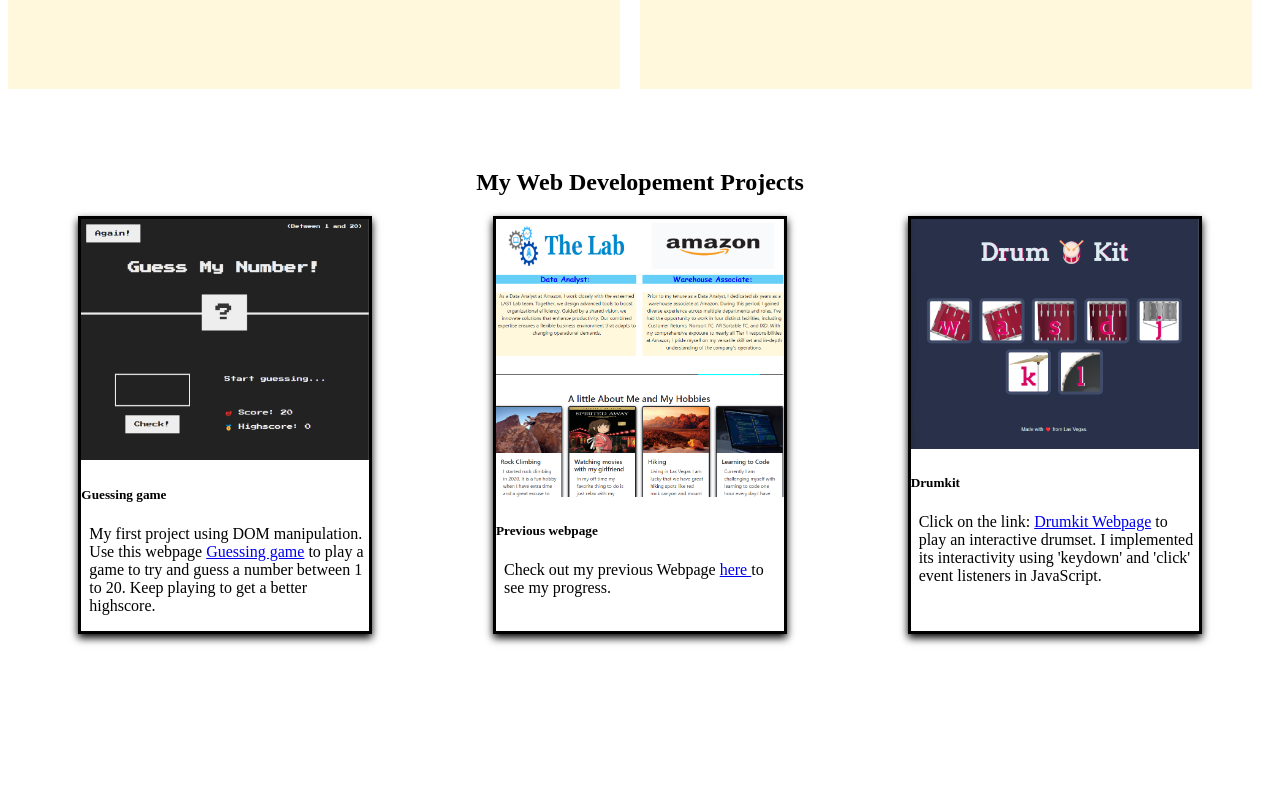
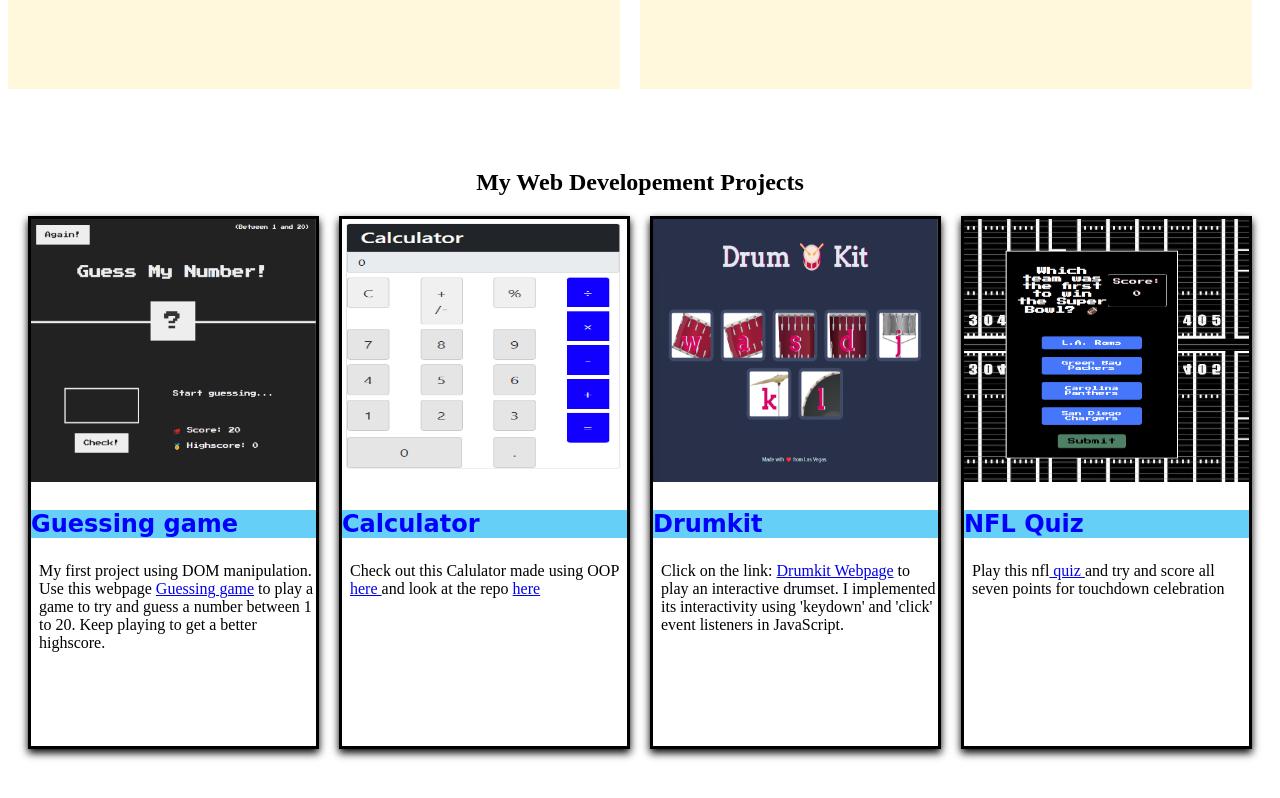
Before and after one commit to c-keasling/C1Project11, a plain HTML site: page index.html in a window 1280 px wide. Shown: the part 1905-2703 px from the top of the page. Drawn offline with nearby package versions, Linux system fonts and the light colour scheme.

Commit message:
added nfl quiz and calculator to project cards

```diff
--- a/css/style.css
+++ b/css/style.css
@@ -215,9 +215,6 @@ img {
 .card:hover {
     transform: scale(1.1);
     box-shadow: 0 8px 16px aqua;
-}
-.card-img-top {
-    transition: opacity 0.3s;
 }
 
 .card:hover .card-img-top {
@@ -452,5 +449,6 @@ img {
 .card-img-top {
   width: 100%;
   max-width: 100%;
-  height: auto;
+  height: 50%;
+  transition: opacity 0.3s;
 }
--- a/index.html
+++ b/index.html
@@ -116,25 +116,31 @@
       <div class="card" style="width: 18rem;">
         <img class="card-img-top" src="./media/guessingGame.png" alt="image of game">
         <div class="card-body">
-            <h5 class="card-title">Guessing game</h5>
+            <h3 class="card-title">Guessing game</h3>
             <p class="card-text">My first project using DOM manipulation. Use this webpage <a href="https://c-keasling.github.io/drumkit/">Guessing game</a> to play a game to try and guess a number between 1 to 20. Keep playing to get a better highscore.</p>
         </div>
     </div>
     <div class="card" style="width: 18rem;">
-        <img class="card-img-top" src="./media/Project9.png" alt="webpage display">
+        <img class="card-img-top" src="media/calculator.png" alt="Calculator display">
         <div class="card-body">
-            <h5 class="card-title">Previous webpage</h5>
-            <p class="card-text">Check out my previous Webpage <a href="https://c-keasling.github.io/Project9/"> here </a> to see my progress.</p>
+            <h3 class="card-title">Calculator</h3>
+            <p class="card-text">Check out this Calulator made using OOP <a href="https://c-keasling.github.io/Calculator/"> here </a> and look at the repo <a href="https://github.com/c-keasling/Calculator">here</a></p>
         </div>
     </div>
     <div class="card" style="width: 18rem;">
         <img class="card-img-top" src="./media/Drumkit.png" alt="image of drum kit">
         <div class="card-body">
-            <h5 class="card-title">Drumkit</h5>
+            <h3 class="card-title">Drumkit</h3>
             <p class="card-text">Click on the link: <a href="https://c-keasling.github.io/drumkit/">Drumkit Webpage</a>  to play an interactive drumset. I implemented its interactivity using 'keydown' and 'click' event listeners in JavaScript.</p>
         </div>
     </div>
-
+    <div class="card" style="width: 18rem;">
+      <img class="card-img-top" src="media/nflquiz.png" alt="NFL quiz display">
+      <div class="card-body">
+          <h3 class="card-title">NFL Quiz</h3>
+          <p class="card-text">Play this nfl<a href="https://c-keasling.github.io/project12/"> quiz </a> and try and score all seven points for touchdown celebration</p>
+      </div>
+  </div>
     </div>
   </div>
     <div class="breaklink-container">
```
Also changed, not shown: media/calculator.png (added), media/nflquiz.png (added).
